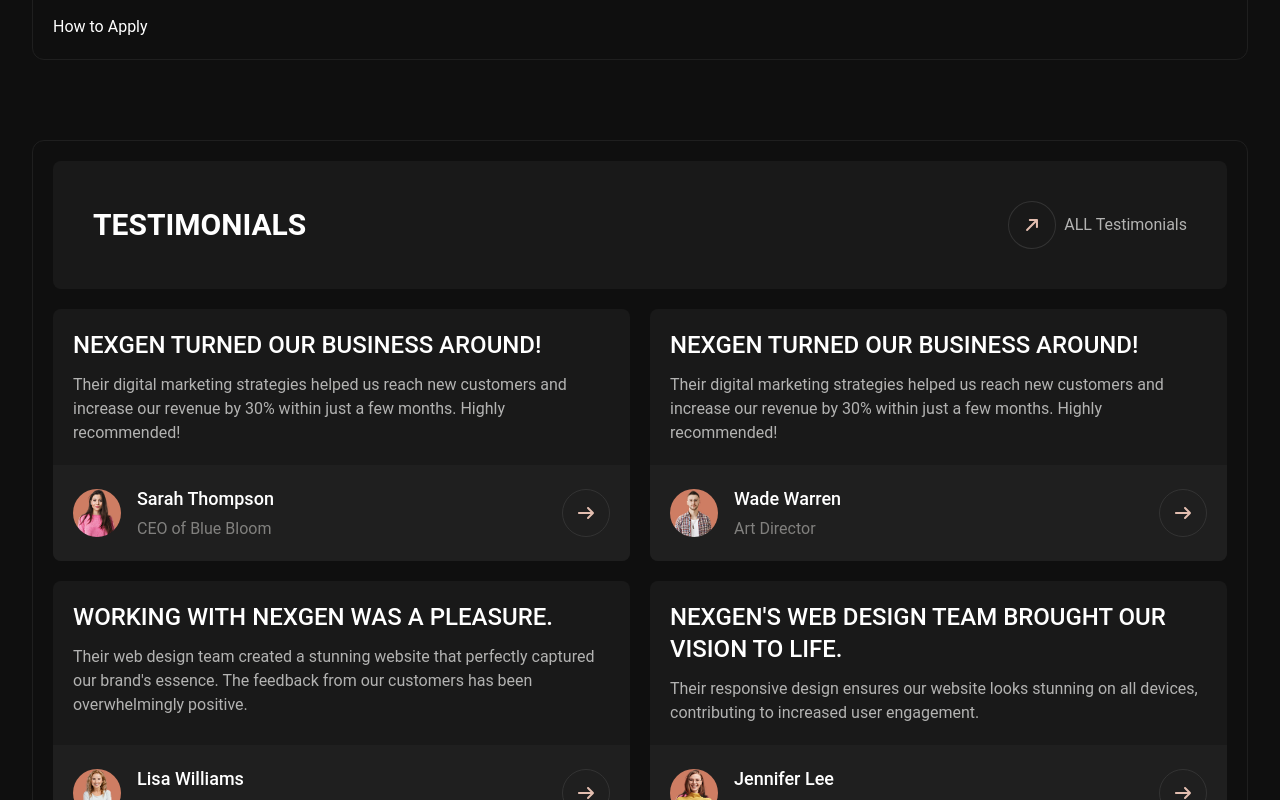
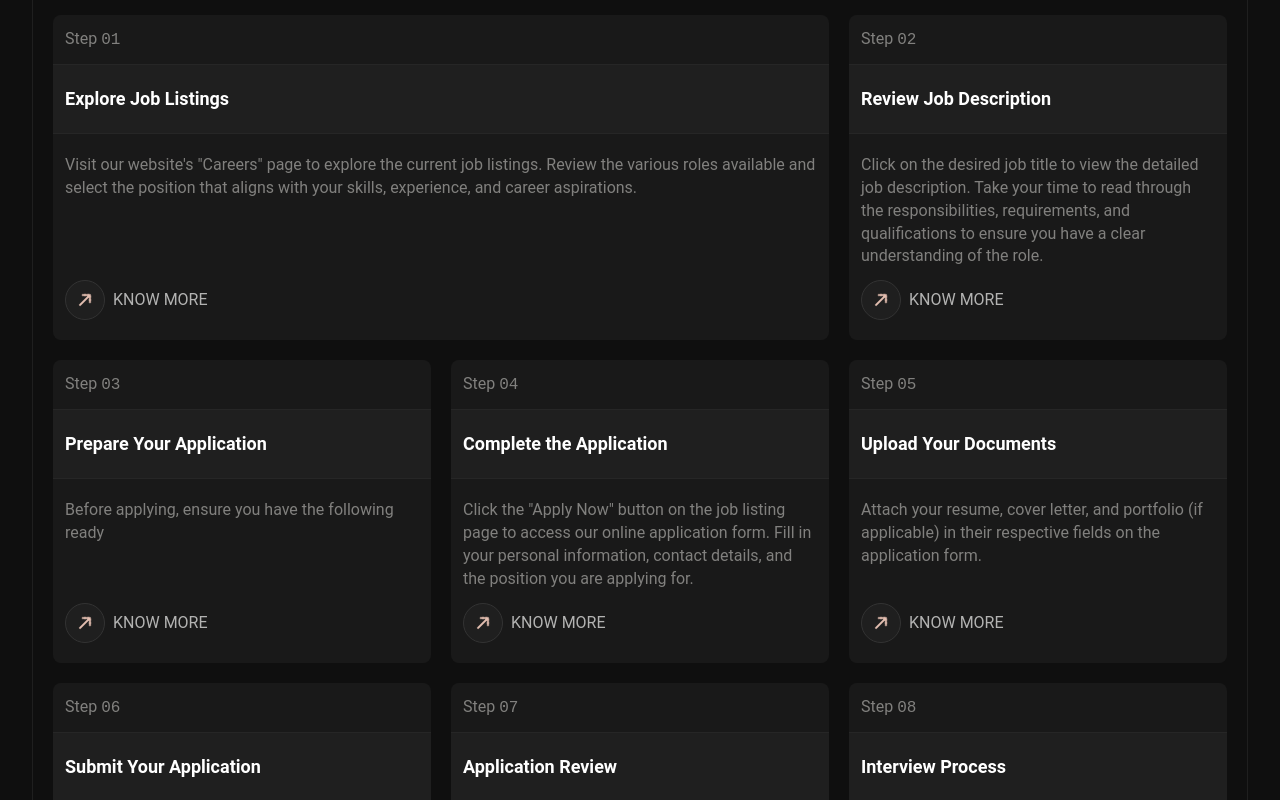
Before and after one commit to k7areef/NexGen, a React (Vite) app: page /careers in a window 1280 px wide. Shown: the part 580-1380 px from the top of the page. Built offline with nearby package versions, Linux system fonts and the light colour scheme.

Commit message:
feat(HowToApply.jsx): add dynamic step-by-step application guide with navigation links

```diff
--- a/src/components/sections/common/HowToApply.jsx
+++ b/src/components/sections/common/HowToApply.jsx
@@ -1,4 +1,8 @@
+import { Link } from "react-router-dom";
 import SectionLayout from "./SectionLayout";
+import applySteps from "@data/applySteps.json";
+import { FontAwesomeIcon } from "@fortawesome/react-fontawesome";
+import { faArrowRight } from "@fortawesome/free-solid-svg-icons";
 
 function HowToApply() {
     return (
@@ -8,7 +12,41 @@ function HowToApply() {
                     title="How to Apply"
                     headerChildren={<></>}
                 >
-                    How to Apply
+                    <div className="steps grid grid-cols-1 md:grid-cols-2 lg:grid-cols-3 gap-5">
+                        {
+                            applySteps.map((step, index) => (
+                                <div key={step.id} className="step-card bg-dark-10 rounded-lg flex flex-col first-of-type:md:col-span-2">
+                                    {/* Header */}
+                                    <div className="card-header p-3">
+                                        <div className="text-grey-50">
+                                            <span>Step</span>
+                                            {" "}
+                                            <span className="font-roboto-mono">{(index + 1).toString().padStart(2, '0')}</span>
+                                        </div>
+                                    </div>
+                                    {/* Title */}
+                                    <div className="step-title p-3 py-5 bg-dark-12 border-y border-y-dark-15">
+                                        <h3 className="text-white text-lg font-semibold">{step.title}</h3>
+                                    </div>
+                                    {/* Description */}
+                                    <div className="step-description p-3 py-5 flex flex-col flex-1">
+                                        <p className="text-grey-50 text-sm mb-3">{step.description}</p>
+                                        <Link
+                                            to={"/blogs"}
+                                            title="Read Full Blog"
+                                            aria-label="Read Full Blog"
+                                            className="flex items-center gap-2 group mt-auto"
+                                        >
+                                            <div className="arrow-wrapper w-10 h-10 flex items-center justify-center bg-dark-12 border border-dark-20 rounded-full text-orange-80">
+                                                <FontAwesomeIcon icon={faArrowRight} className="-rotate-45 transition-transform will-change-transform sm:group-hover:-rotate-90 sm:group-hover:scale-110" />
+                                            </div>
+                                            <span className="uppercase text-grey-70 transition-colors will-change-auto sm:group-hover:text-orange-80">Know More</span>
+                                        </Link>
+                                    </div>
+                                </div>
+                            ))
+                        }
+                    </div>
                 </SectionLayout>
             </div>
         </section>
--- /dev/null
+++ b/src/data/applySteps.json
@@ -0,0 +1,42 @@
+[
+  {
+    "id": 1,
+    "title": "Explore Job Listings",
+    "description": "Visit our website's \"Careers\" page to explore the current job listings. Review the various roles available and select the position that aligns with your skills, experience, and career aspirations."
+  },
+  {
+    "id": 2,
+    "title": "Review Job Description",
+    "description": "Click on the desired job title to view the detailed job description. Take your time to read through the responsibilities, requirements, and qualifications to ensure you have a clear understanding of the role."
+  },
+  {
+    "id": 3,
+    "title": "Prepare Your Application",
+    "description": "Before applying, ensure you have the following ready"
+  },
+  {
+    "id": 4,
+    "title": "Complete the Application",
+    "description": "Click the \"Apply Now\" button on the job listing page to access our online application form. Fill in your personal information, contact details, and the position you are applying for."
+  },
+  {
+    "id": 5,
+    "title": "Upload Your Documents",
+    "description": "Attach your resume, cover letter, and portfolio (if applicable) in their respective fields on the application form."
+  },
+  {
+    "id": 6,
+    "title": "Submit Your Application",
+    "description": "Double-check all the information you provided to ensure accuracy and completeness. Once you are satisfied with your application, click the \"Submit\" button to send it to our HR team."
+  },
+  {
+    "id": 7,
+    "title": "Application Review",
+    "description": "After the application deadline, our HR team will carefully review all applications. Shortlisted candidates will be contacted for further evaluation, which may include interviews and assessments."
+  },
+  {
+    "id": 8,
+    "title": "Interview Process",
+    "description": "If you are selected for an interview, we will reach out to schedule a suitable date and time. Interviews may be conducted in-person or virtually, depending on the position and your location."
+  }
+]
```
